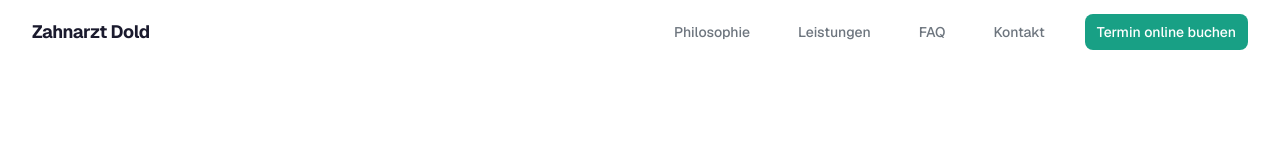
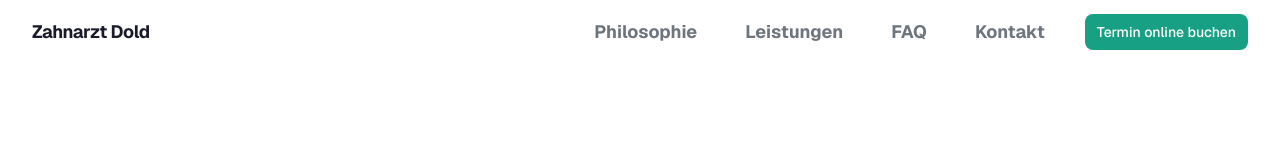
Before and after one commit to Thornaado/Zahnarzt-Dold, a Next.js app: page / in a window 1280 px wide. Shown: the top 158 px of the page. Built offline with nearby package versions, Linux system fonts and the light colour scheme.

Commit message:
Header links updated

```diff
--- a/components/layout/header.tsx
+++ b/components/layout/header.tsx
@@ -32,8 +32,8 @@ export function Header() {
   return (
     <header
       className={`sticky top-0 z-50 flex h-16 items-center transition-all duration-300 ease-out ${scrolled
-          ? "border-b border-border bg-background/95 backdrop-blur-md"
-          : "bg-transparent"
+        ? "border-b border-border bg-background/95 backdrop-blur-md"
+        : "bg-transparent"
         }`}
     >
       <div className="mx-auto flex w-full max-w-7xl items-center justify-between px-4 lg:px-8">
@@ -49,9 +49,10 @@ export function Header() {
             <a
               key={link.href}
               href={link.href}
-              className="text-sm font-medium text-muted-foreground transition-colors hover:text-foreground focus-visible:outline-none focus-visible:ring-2 focus-visible:ring-ring rounded-md px-2 py-1"
+              className="group relative text-lg font-bold text-muted-foreground transition-colors hover:text-foreground focus-visible:outline-none focus-visible:ring-2 focus-visible:ring-ring rounded-md px-2 py-1"
             >
               {link.label}
+              <span className="absolute bottom-0 left-2 h-[2px] w-0 bg-accent transition-all duration-300 ease-in-out group-hover:w-[calc(100%-16px)]" />
             </a>
           ))}
           <Button
```
